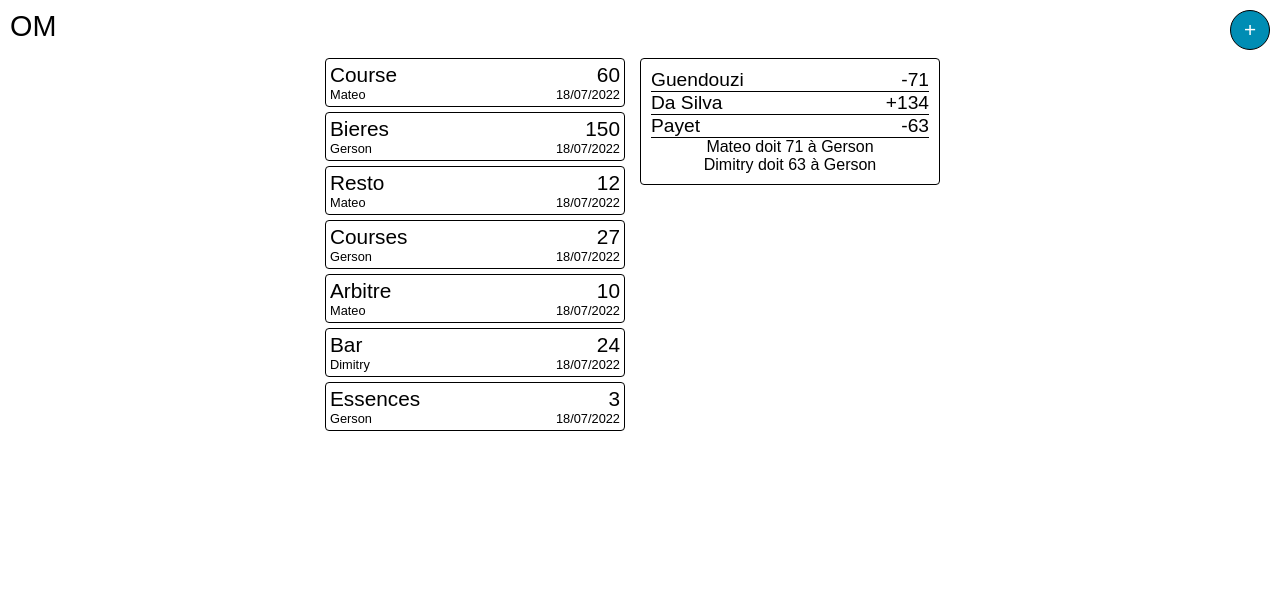
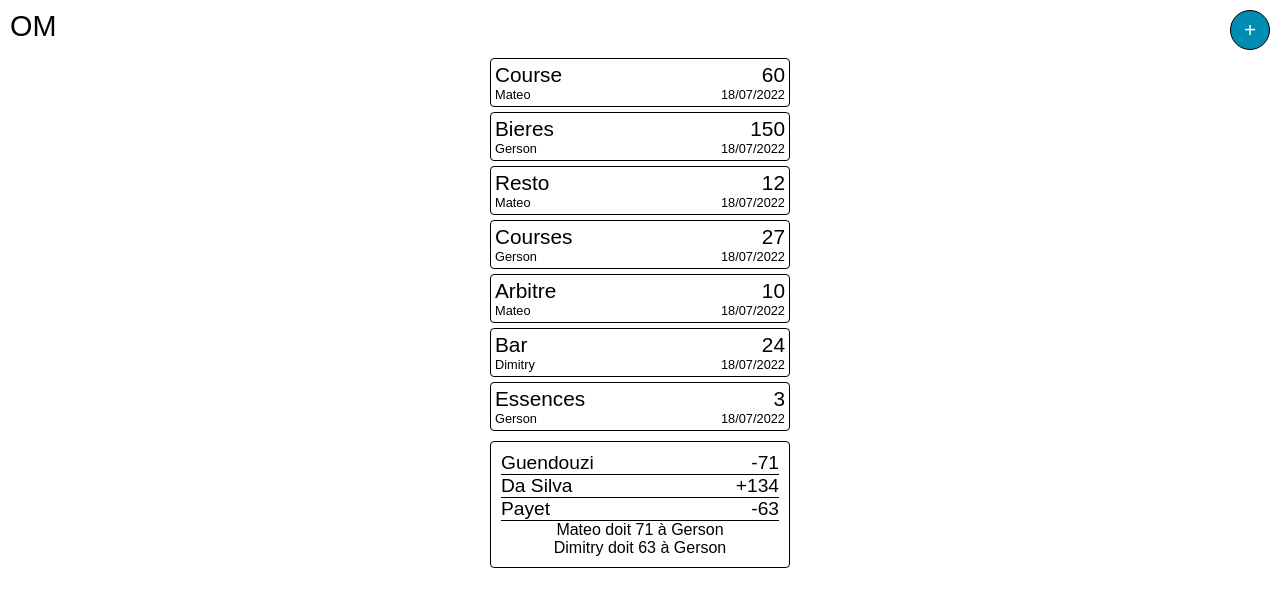
Before and after one commit to MathieuDC/tricount-like-app, a React (Create React App) app: page / in a window 1280 px wide. Shown: the top 606 px of the page. Built offline with nearby package versions, Linux system fonts and the light colour scheme.

Commit message:
Updatingg style to handle content button in group

```diff
--- a/src/front/Balances.css
+++ b/src/front/Balances.css
@@ -1,7 +1,7 @@
 .balance-section{
   width: 300px;
   height: 100%;
-  margin: 5px 15px;
+  margin: 5px 0;
   padding: 10px;
   border: solid 1px black;
   border-radius: 4px;
--- a/src/front/Group.css
+++ b/src/front/Group.css
@@ -3,6 +3,8 @@
   flex-direction: row;
   flex-wrap: wrap;
   justify-content: center;
+  width: 300px;
+  margin: auto;
 }
 
 .group-title{
@@ -10,3 +12,17 @@
   margin: 10px;
   font-size: 1.8em;
 }
+
+#group-button-transactions, #group-button-balances{
+  width: 50%;
+  border-radius: 0;
+  color: #008db4;
+  background-color: #fff;
+  border: none;
+  border-bottom: 1px solid #008db4;
+}
+
+#group-button-transactions.selected, #group-button-balances.selected{
+  background-color: #008db4;
+  color: #fff;
+}
```
